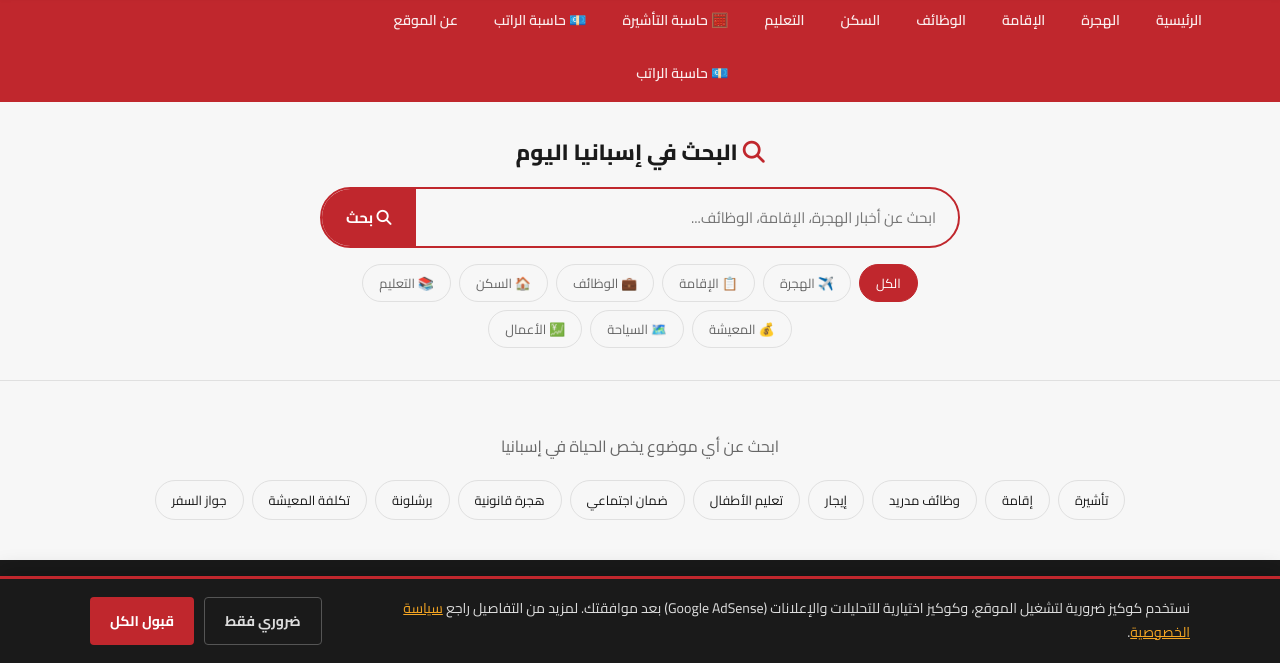
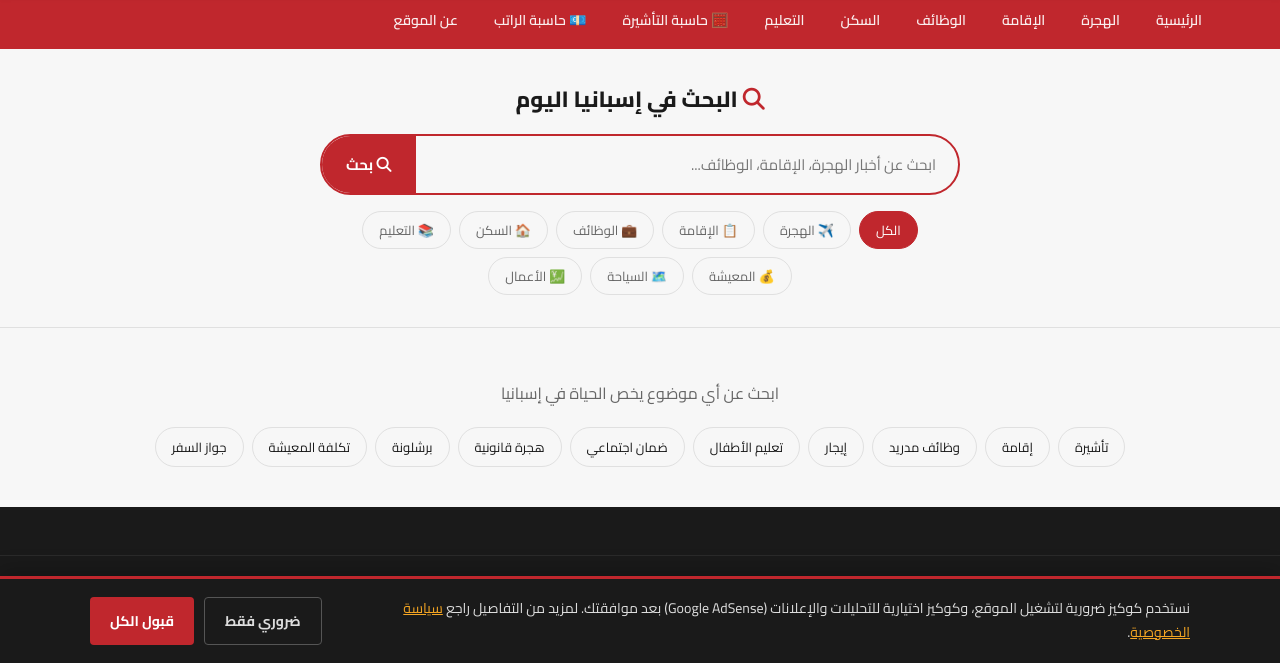
Before and after one commit to puntoblanco1/espana-hoy, a website: page public/search.html in a window 1280 px wide. Shown: the part 137-800 px from the top of the page. Drawn offline with Linux system fonts and the light colour scheme.

Commit message:
fix: remove duplicate salary-calculator nav link in search.html

```diff
--- a/public/search.html
+++ b/public/search.html
@@ -75,8 +75,7 @@
     <li class="nav-item"><a href="/category/jobs">الوظائف</a></li>
     <li class="nav-item"><a href="/category/housing">السكن</a></li>
     <li class="nav-item"><a href="/category/education">التعليم</a></li>
-    <li class="nav-item"><a href="/visa-calculator">🧮 حاسبة التأشيرة</a>
-    <a href="/salary-calculator">💶 حاسبة الراتب</a></li>
+    <li class="nav-item"><a href="/visa-calculator">🧮 حاسبة التأشيرة</a></li>
       <li class="nav-item"><a href="/salary-calculator">💶 حاسبة الراتب</a></li>
     <li class="nav-item"><a href="/about">عن الموقع</a></li>
   </ul>
```
